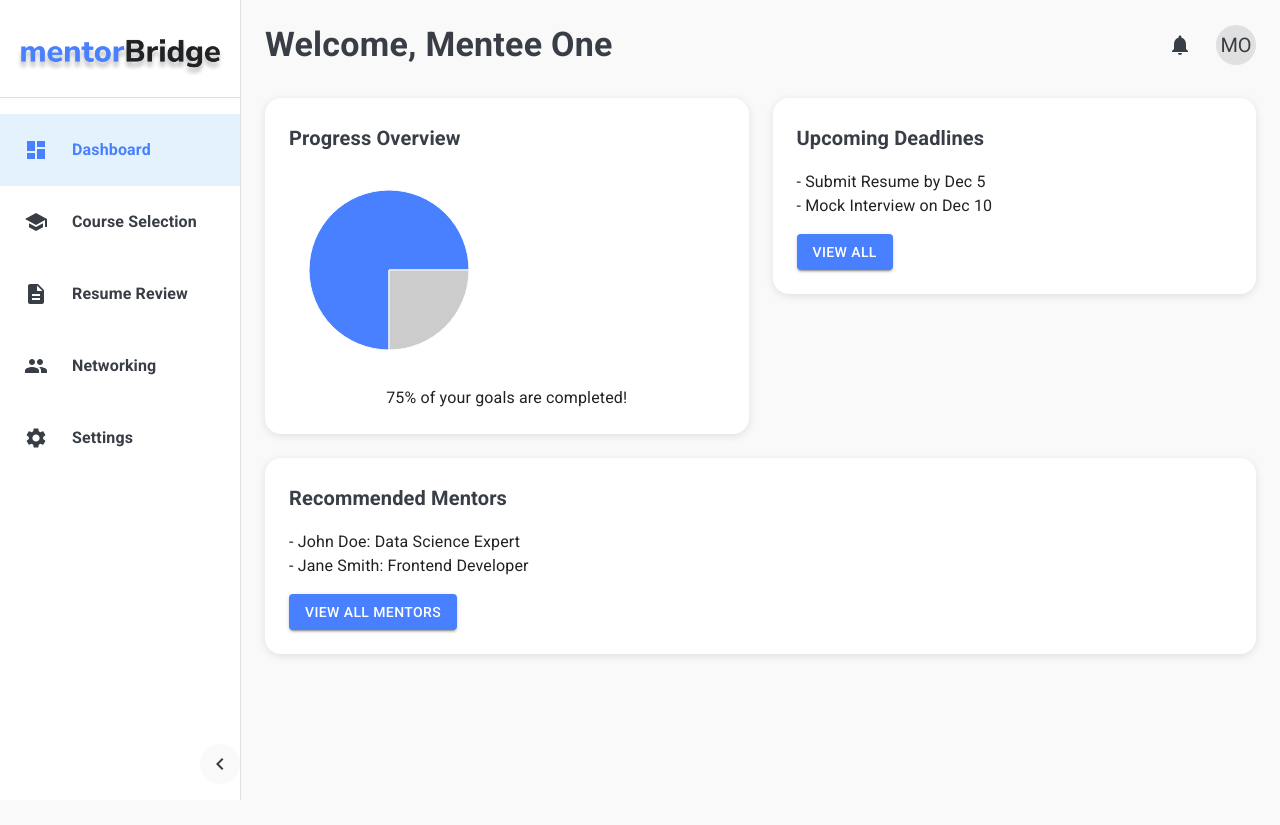
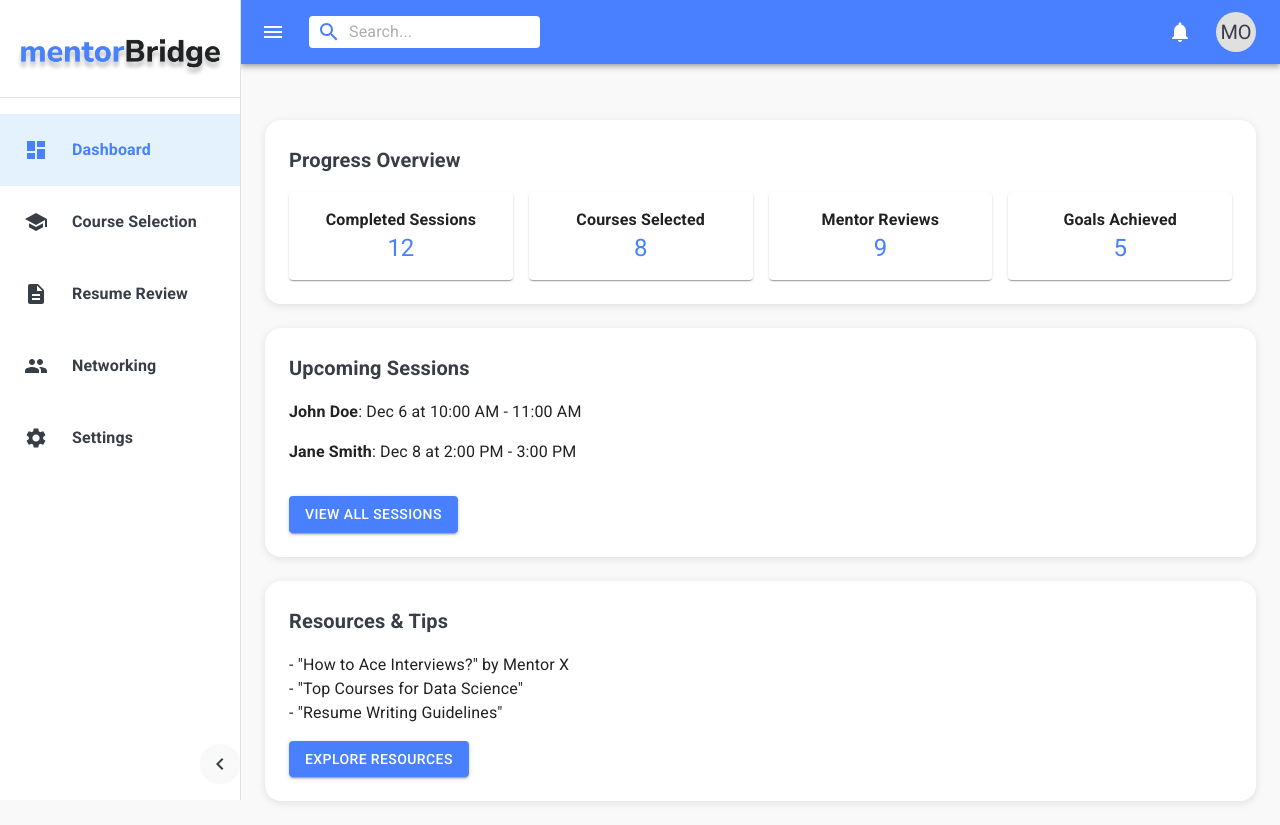
Before and after one commit to ChinmayJoshi98/mentorBridge, a React (Create React App) app in the folder client/: page /dashboard in a window 1280 px wide. Before the commit the page ends 800 px from the top, so only its background shows below. Built offline with nearby package versions, Linux system fonts and the light colour scheme.

Commit message:
changed the dashboard layout

```diff
--- a/client/src/pages/Dashboard.js
+++ b/client/src/pages/Dashboard.js
@@ -8,8 +8,12 @@ import {
     IconButton,
     Tooltip,
     Button,
+    AppBar,
+    Toolbar,
+    InputBase,
 } from '@mui/material';
 import NotificationsIcon from '@mui/icons-material/Notifications';
+import SearchIcon from '@mui/icons-material/Search';
 import DashboardIcon from '@mui/icons-material/Dashboard';
 import SchoolIcon from '@mui/icons-material/School';
 import DescriptionIcon from '@mui/icons-material/Description';
@@ -18,18 +22,11 @@ import SettingsIcon from '@mui/icons-material/Settings';
 import MenuIcon from '@mui/icons-material/Menu';
 import ChevronLeftIcon from '@mui/icons-material/ChevronLeft';
 import ChevronRightIcon from '@mui/icons-material/ChevronRight';
-import { PieChart, Pie, Cell } from 'recharts';
 import logo from './assets/logo.png';
 
 const Dashboard = () => {
     const [isSidebarOpen, setSidebarOpen] = useState(true);
     const [selectedItem, setSelectedItem] = useState('Dashboard');
-
-    // Dummy data for pie chart
-    const pieData = [
-        { name: 'Completed', value: 75, color: '#4880FF' }, // Updated primary blue
-        { name: 'Remaining', value: 25, color: '#CCCCCC' }, // Gray for remaining
-    ];
 
     // Sidebar options with icons
     const sidebarOptions = [
@@ -40,13 +37,19 @@ const Dashboard = () => {
         { label: 'Settings', icon: <SettingsIcon /> },
     ];
 
+    // Dummy data for upcoming sessions
+    const upcomingSessions = [
+        { mentor: 'John Doe', date: 'Dec 6', time: '10:00 AM - 11:00 AM' },
+        { mentor: 'Jane Smith', date: 'Dec 8', time: '2:00 PM - 3:00 PM' },
+    ];
+
     return (
         <Box sx={{ display: 'flex', height: '100vh', backgroundColor: '#F9F9F9' }}>
             {/* Sidebar */}
             <Box
                 sx={{
                     width: isSidebarOpen ? 240 : 80,
-                    backgroundColor: '#FFFFFF', // Sidebar bg is now white
+                    backgroundColor: '#FFFFFF',
                     color: '#393E46',
                     transition: 'width 0.3s',
                     borderRight: '1px solid #E0E0E0',
@@ -137,33 +140,52 @@ const Dashboard = () => {
             </Box>
 
             {/* Main Content */}
-            <Box sx={{ flex: 1, padding: 3, backgroundColor: '#F9F9F9' }}>
-                {/* Header */}
+            <Box sx={{ flex: 1, backgroundColor: '#F9F9F9' }}>
+                {/* Navbar */}
+                <AppBar
+                    position="static"
+                    sx={{ backgroundColor: '#4880FF', color: '#FFFFFF', mb: 4 }}
+                >
+                    <Toolbar>
+                        <Box sx={{ display: 'flex', alignItems: 'center', flex: 1 }}>
+                            <IconButton
+                                edge="start"
+                                color="inherit"
+                                aria-label="menu"
+                                sx={{ mr: 2 }}
+                                onClick={() => setSidebarOpen(!isSidebarOpen)}
+                            >
+                                <MenuIcon />
+                            </IconButton>
                             <Box
                                 sx={{
+                                    backgroundColor: '#FFFFFF',
+                                    borderRadius: '4px',
                                     display: 'flex',
-                        justifyContent: 'space-between',
                                     alignItems: 'center',
-                        mb: 4,
+                                    padding: '0px 8px',
                                 }}
                             >
-                    <Typography variant="h4" fontWeight="bold" sx={{ color: '#393E46' }}>
-                        Welcome, Mentee One
-                    </Typography>
-                    <Box sx={{ display: 'flex', alignItems: 'center', gap: 2 }}>
+                                <SearchIcon sx={{ color: '#4880FF', mr: 1 }} />
+                                <InputBase
+                                    placeholder="Search..."
+                                    sx={{ flex: 1, color: '#393E46' }}
+                                />
+                            </Box>
+                        </Box>
                         <Tooltip title="Notifications">
                             <IconButton>
-                                <NotificationsIcon sx={{ color: '#393E46' }} />
+                                <NotificationsIcon sx={{ color: '#FFFFFF' }} />
                             </IconButton>
                         </Tooltip>
-                        <Avatar sx={{ bgcolor: '#E0E0E0', color: '#393E46' }}>MO</Avatar>
-                    </Box>
-                </Box>
+                        <Avatar sx={{ bgcolor: '#E0E0E0', color: '#393E46', ml: 2 }}>MO</Avatar>
+                    </Toolbar>
+                </AppBar>
 
                 {/* Main Grid */}
-                <Grid container spacing={3}>
-                    {/* Overview Card */}
-                    <Grid item xs={12} md={6}>
+                <Grid container spacing={3} sx={{ padding: 3 }}>
+                    {/* Progress Overview */}
+                    <Grid item xs={12}>
                         <Paper
                             sx={{
                                 padding: 3,
@@ -179,58 +201,44 @@ const Dashboard = () => {
                             >
                                 Progress Overview
                             </Typography>
-                            <PieChart width={200} height={200}>
-                                <Pie
-                                    data={pieData}
-                                    dataKey="value"
-                                    cx="50%"
-                                    cy="50%"
-                                    outerRadius={80}
-                                >
-                                    {pieData.map((entry, index) => (
-                                        <Cell key={`cell-${index}`} fill={entry.color} />
-                                    ))}
-                                </Pie>
-                            </PieChart>
-                            <Typography sx={{ textAlign: 'center', mt: 2 }}>
-                                75% of your goals are completed!
+                            <Grid container spacing={2}>
+                                <Grid item xs={6} md={3}>
+                                    <Paper sx={{ padding: 2, textAlign: 'center' }}>
+                                        <Typography fontWeight="bold">Completed Sessions</Typography>
+                                        <Typography variant="h5" color="#4880FF">
+                                            12
                                         </Typography>
                                     </Paper>
                                 </Grid>
-
-                    {/* Upcoming Deadlines Card */}
-                    <Grid item xs={12} md={6}>
-                        <Paper
-                            sx={{
-                                padding: 3,
-                                borderRadius: 4,
-                                backgroundColor: '#FFFFFF',
-                                boxShadow: '0 2px 8px rgba(0, 0, 0, 0.1)',
-                            }}
-                        >
-                            <Typography
-                                variant="h6"
-                                fontWeight="bold"
-                                sx={{ mb: 2, color: '#393E46' }}
-                            >
-                                Upcoming Deadlines
+                                <Grid item xs={6} md={3}>
+                                    <Paper sx={{ padding: 2, textAlign: 'center' }}>
+                                        <Typography fontWeight="bold">Courses Selected</Typography>
+                                        <Typography variant="h5" color="#4880FF">
+                                            8
                                         </Typography>
-                            <Typography>- Submit Resume by Dec 5</Typography>
-                            <Typography>- Mock Interview on Dec 10</Typography>
-                            <Button
-                                variant="contained"
-                                sx={{
-                                    backgroundColor: '#4880FF',
-                                    color: '#FFFFFF',
-                                    marginTop: 2,
-                                }}
-                            >
-                                View All
-                            </Button>
+                                    </Paper>
+                                </Grid>
+                                <Grid item xs={6} md={3}>
+                                    <Paper sx={{ padding: 2, textAlign: 'center' }}>
+                                        <Typography fontWeight="bold">Mentor Reviews</Typography>
+                                        <Typography variant="h5" color="#4880FF">
+                                            9
+                                        </Typography>
+                                    </Paper>
+                                </Grid>
+                                <Grid item xs={6} md={3}>
+                                    <Paper sx={{ padding: 2, textAlign: 'center' }}>
+                                        <Typography fontWeight="bold">Goals Achieved</Typography>
+                                        <Typography variant="h5" color="#4880FF">
+                                            5
+                                        </Typography>
+                                    </Paper>
+                                </Grid>
+                            </Grid>
                         </Paper>
                     </Grid>
 
-                    {/* Mentor Recommendations */}
+                    {/* Upcoming Sessions */}
                     <Grid item xs={12}>
                         <Paper
                             sx={{
@@ -245,10 +253,16 @@ const Dashboard = () => {
                                 fontWeight="bold"
                                 sx={{ mb: 2, color: '#393E46' }}
                             >
-                                Recommended Mentors
+                                Upcoming Sessions
                             </Typography>
-                            <Typography>- John Doe: Data Science Expert</Typography>
-                            <Typography>- Jane Smith: Frontend Developer</Typography>
+                            {upcomingSessions.map((session, index) => (
+                                <Box key={index} sx={{ marginBottom: 2 }}>
+                                    <Typography>
+                                        <strong>{session.mentor}</strong>: {session.date} at{' '}
+                                        {session.time}
+                                    </Typography>
+                                </Box>
+                            ))}
                             <Button
                                 variant="contained"
                                 sx={{
@@ -257,7 +271,40 @@ const Dashboard = () => {
                                     marginTop: 2,
                                 }}
                             >
-                                View All Mentors
+                                View All Sessions
+                            </Button>
+                        </Paper>
+                    </Grid>
+
+                    {/* Resources & Tips */}
+                    <Grid item xs={12}>
+                        <Paper
+                            sx={{
+                                padding: 3,
+                                borderRadius: 4,
+                                backgroundColor: '#FFFFFF',
+                                boxShadow: '0 2px 8px rgba(0, 0, 0, 0.1)',
+                            }}
+                        >
+                            <Typography
+                                variant="h6"
+                                fontWeight="bold"
+                                sx={{ mb: 2, color: '#393E46' }}
+                            >
+                                Resources & Tips
+                            </Typography>
+                            <Typography>- "How to Ace Interviews?" by Mentor X</Typography>
+                            <Typography>- "Top Courses for Data Science"</Typography>
+                            <Typography>- "Resume Writing Guidelines"</Typography>
+                            <Button
+                                variant="contained"
+                                sx={{
+                                    backgroundColor: '#4880FF',
+                                    color: '#FFFFFF',
+                                    marginTop: 2,
+                                }}
+                            >
+                                Explore Resources
                             </Button>
                         </Paper>
                     </Grid>
```
Lines whose indentation alone changed are shown as unchanged.
